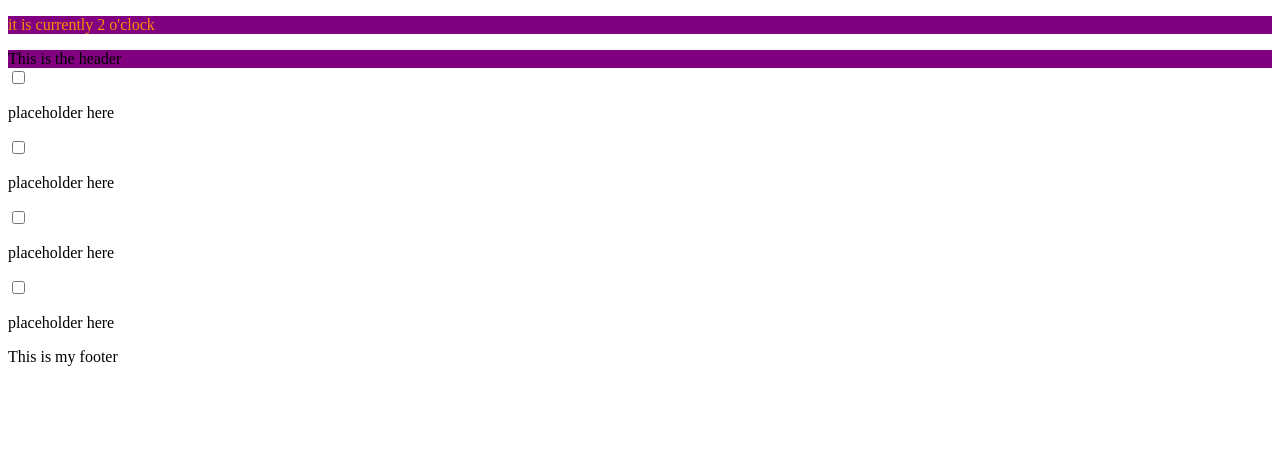
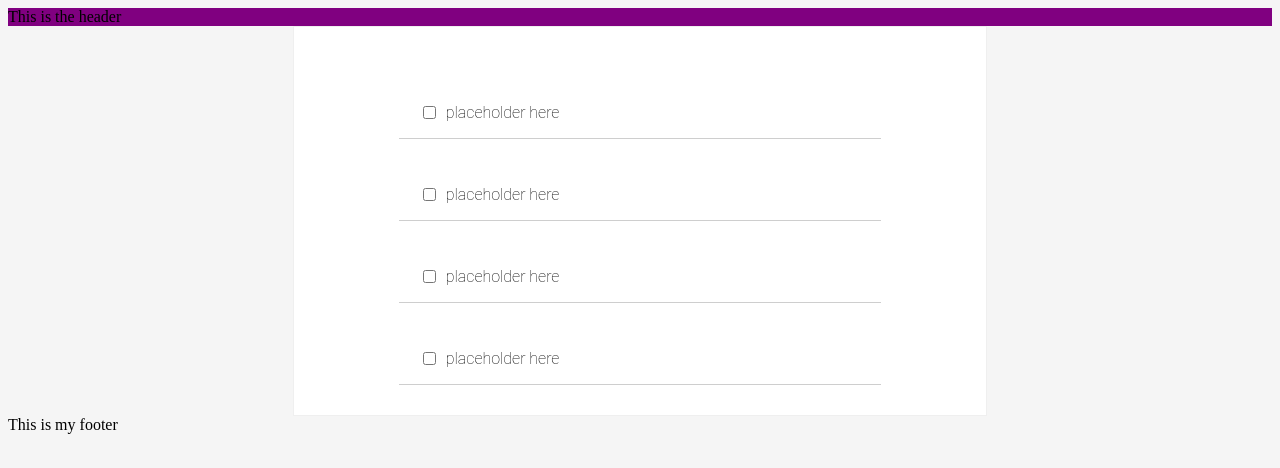
Before and after one commit to imran-kkz/react-todo, a React (Create React App) app in the folder my-app/: page / in a window 1280 px wide. Shown: the top 468 px of the page. Built offline with nearby package versions, Linux system fonts and the light colour scheme.

Commit message:
adding css and inline calls

```diff
--- a/my-app/src/components/App.js
+++ b/my-app/src/components/App.js
@@ -11,7 +11,6 @@
 
     return(
         <div>
-            <p style={{color: "#FF8C00", backgroundColor: "purple"}}>it is currently {date.getHours() % 12} o'clock</p>
         <Navbar/>
         <MainContent/>
         <Footer/>
--- a/my-app/src/components/MainContent.js
+++ b/my-app/src/components/MainContent.js
@@ -1,20 +1,14 @@
 import React from 'react'
+import ToDoItem from './ToDoItem'
 
 function MainContent() {
     return(
-        <div>
+        <div className="todo-list">
             {/* render checkboxes here  */}
-            <input type="checkbox" />
-            <p>placeholder here</p>
-
-            <input type="checkbox" />
-            <p>placeholder here</p>
-
-            <input type="checkbox" />
-            <p>placeholder here</p>
-
-            <input type="checkbox" />
-            <p>placeholder here</p>
+            <ToDoItem/>
+            <ToDoItem/>
+            <ToDoItem/>
+            <ToDoItem/>
         </div>
     )
 }
--- /dev/null
+++ b/my-app/src/components/ToDoItem.js
@@ -0,0 +1,12 @@
+import React from 'react'
+
+function ToDoItem (){
+    return (
+        <div className="todo-item">
+            <input type="checkbox" />
+            <p>placeholder here</p>
+        </div>
+    )
+}
+
+export default ToDoItem
--- a/my-app/src/components/styles.css
+++ b/my-app/src/components/styles.css
@@ -1,3 +1,43 @@
+body {
+    background-color: whitesmoke;
+}
+
+.todo-list {
+    background-color: white;
+    margin: auto;
+    width: 50%;
+    display: flex;
+    flex-direction: column;
+    align-items: center;
+    border: 1px solid #efefef;
+    box-shadow:
+        0 1px 1px rgba(0,0,0,0,15),
+        0 10px 0 -5px #eee,
+        0 10px 1px -4px rgba(0,0,0,0,15),
+        0 20px 0 -10px #eee,
+        0 20px 1px -9px rgba(0,0,0,0,15);
+    padding: 30px;
+}
+
+.todo-item {
+    display: flex;
+    justify-content: flex-start;
+    align-items: center;
+    padding: 30px 20px 0;
+    width: 70%;
+    border-bottom: 1px solid #cecece;
+    font-family: Roboto, sans-serif;
+    font-weight: 100;
+}
+
+input[type=checkbox] {
+    margin-right: 10px;
+    font-size: 30px;
+}
+
+input[type=checkbox]:focus {
+    outline: 0;
+}
 .header-style {
     background-color: purple;
 }
```
